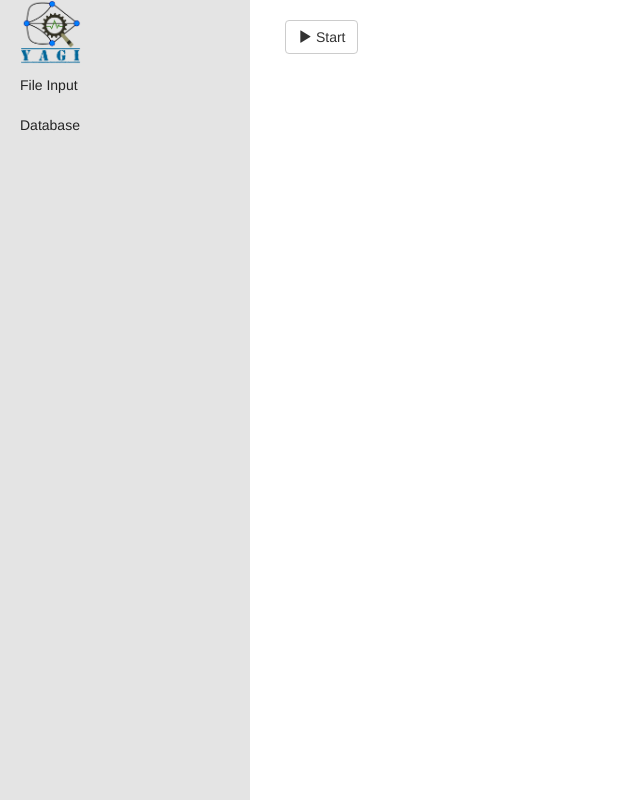
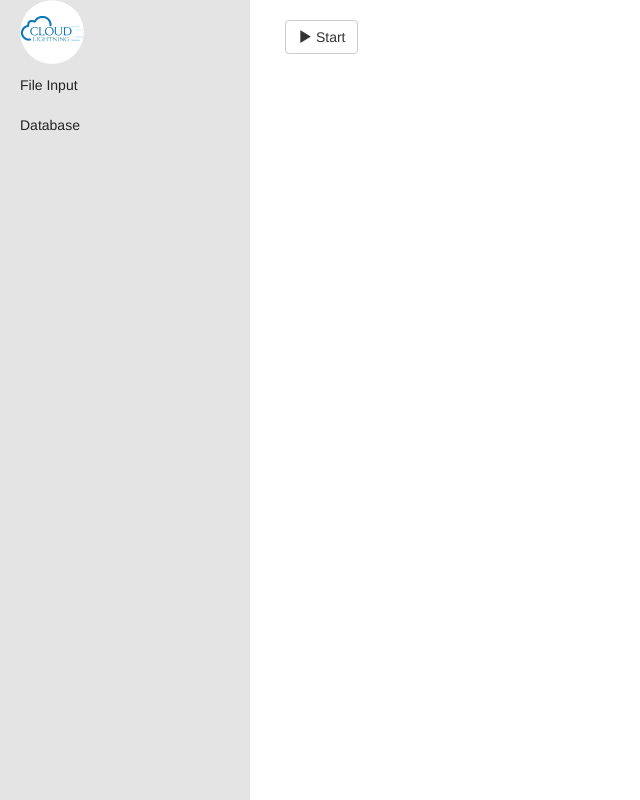
Before and after one commit to adispataru/yagi, a website: page html/db.html in a window 1280 px wide. Shown: the whole page, without its empty margins (0-640 px from the left). Drawn offline with Linux system fonts and the light colour scheme.

Commit message:
Using cloud-lightning logo

```diff
--- a/html/db.html
+++ b/html/db.html
@@ -36,7 +36,7 @@
             <ul class="sidebar-nav">
                 <li class="sidebar-brand">
                     <a href="index.html">
-                        <img alt="Brand" src="/html/lib/logo/yagi.png" height="64">
+                        <img alt="Brand" src="/html/lib/logo/cloudlightning_small.png" height="64">
                     </a>
                 </li>
                 <li>
```
Also changed, not shown: html/index.html (+1 -1 lines), html/input.html (+1 -1 lines).
